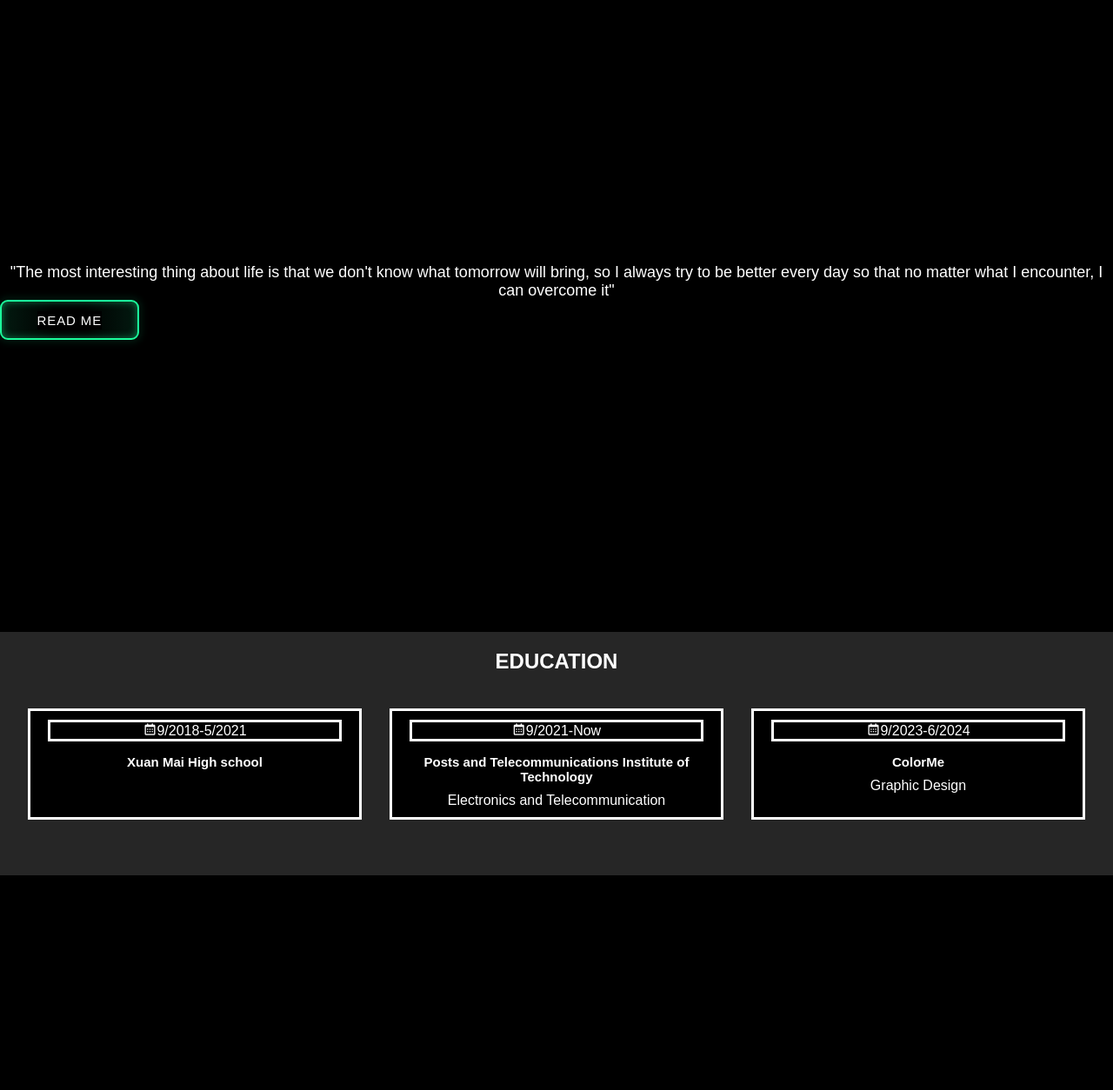
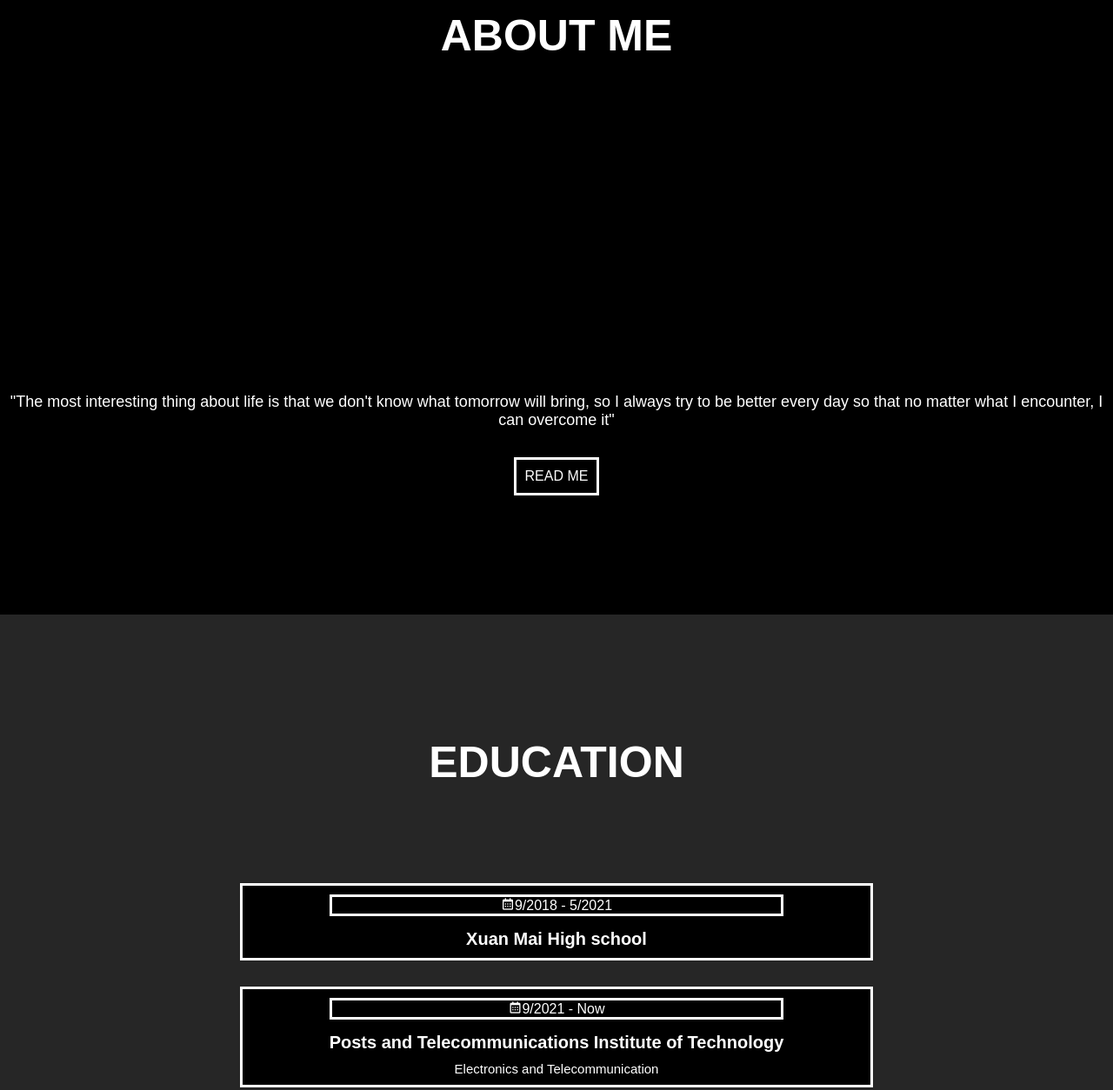
Before and after one commit to QTrung21/Software-technology-project, a plain HTML site: page B21DCVT432/index.html in a window 1280 px wide. Shown: the part 893-2147 px from the top of the page at 87% size. Before the commit the page ends 1900 px from the top, so only its background shows below. Drawn offline with nearby package versions, Linux system fonts and the light colour scheme.

Commit message:
update code

```diff
--- a/B21DCVT432/assets/css/style.css
+++ b/B21DCVT432/assets/css/style.css
@@ -5,6 +5,7 @@
   box-sizing: border-box;
   text-decoration: none;
   color: var(--text-color);
+  scroll-behavior: smooth;
   background-color: var(--bg-color)
 }
 
@@ -25,11 +26,11 @@ html{
   position: fixed;
   background-color: var(--bg-color);
   display: flex;
-  height: 75px;
   padding: 0px 5%;
   top: 0;
   left: 0;
   right: 0;
+  height: 75px;
   justify-content: space-between;
 }
 
@@ -120,7 +121,12 @@ html{
 /* About me */
 
 .about-me{
+  display: flex;
   justify-content: center;
+  align-items: center;
+  flex-direction: column;
+  gap: 2rem;
+  padding-bottom: 2rem;
   height: 100vh;
 }
 
@@ -128,7 +134,6 @@ html{
   text-transform: uppercase;
   text-align: center;
   font-size: 50px;
-  margin-top: 20px;
 }
 
 .about-me-content p{
@@ -137,68 +142,41 @@ html{
   font-size: 18px;
 }
 
-.about-me .button {
+.about-me-button{
   text-transform: uppercase;
-  display: inline-flex;
-  justify-content: center;
-  align-items: center;
-  --green: #1BFD9C;
-  font-size: 15px;
-  padding: 0.7em 2.7em;
-  letter-spacing: 0.06em;
-  position: relative;
-  font-family: inherit;
-  border-radius: 0.6em;
-  overflow: hidden;
-  transition: all 0.3s;
-  line-height: 1.4em;
-  border: 2px solid var(--green);
-  background: linear-gradient(to right, rgba(27, 253, 156, 0.1) 1%, transparent 40%,transparent 60% , rgba(27, 253, 156, 0.1) 100%);
-  color: var(--green);
-  box-shadow: inset 0 0 10px rgba(27, 253, 156, 0.4), 0 0 9px 3px rgba(27, 253, 156, 0.1);
+  border-style: solid;
+  padding: 10px;
 }
-
-.button:hover {
-  color: #82ffc9;
-  box-shadow: inset 0 0 10px rgba(27, 253, 156, 0.6), 0 0 9px 3px rgba(27, 253, 156, 0.2);
-}
-
-.button:before {
-  content: "";
-  position: absolute;
-  left: -4em;
-  width: 4em;
-  height: 100%;
-  top: 0;
-  transition: transform .4s ease-in-out;
-  background: linear-gradient(to right, transparent 1%, rgba(27, 253, 156, 0.1) 40%,rgba(27, 253, 156, 0.1) 60% , transparent 100%);
-}
-
-.button:hover:before {
-  transform: translateX(15em);
-}
-
 
 /* Education */
 
 .education{
   background-color: var(--bg-main-color);
-  height: 35vh;
+  display: flex;
+  justify-content: center;
+  align-items: center;
+  flex-direction: column;
+  height: 100vh;
+  gap: 5rem;
+}
+
+.education h1{
+  background-color: var(--bg-main-color);
+  text-align: center;
+  text-transform: uppercase;
+  padding-top: 30px;
+  font-size: 50px;
 }
 
 .edu{
   background-color: var(--bg-main-color);
-  margin-top: 40px;
-  display: flex;
-  justify-content: space-evenly;
 }
 
 .education-content{
   text-align: center;
-  justify-content: center;
-  flex-basis: 30%;
   border-style: solid;
-  padding: 10px 20px;
+  padding: 10px 100px;
+  margin-top: 30px;
 }
 
 .education-content .year{
@@ -207,16 +185,10 @@ html{
 
 .education-content h3{
   padding-top: 15px;
-  font-size: 15px;
+  font-size: 20px;
 }
 
 .education-content p{
   padding-top: 10px;
+  font-size: 15px;
 }
-
-.education h1{
-  background-color: var(--bg-main-color);
-  text-align: center;
-  text-transform: uppercase;
-  padding-top: 20px;
-}
--- a/B21DCVT432/index.html
+++ b/B21DCVT432/index.html
@@ -23,7 +23,7 @@
         </header>
 
         <main>
-          <section class="home">
+          <section class="home" id="home">
             <div class="home-content">
               <h1>Tran Quy Trung</h1>
               <h2>Welcome to my website</h2>
@@ -37,7 +37,7 @@
               <img src="">
             </div>
           </section>
-          <section class="about-me">
+          <section class="about-me" id="about-me">
             <h1>About me</h1>
             <div class="about-me-img">
               <img src="">
@@ -45,32 +45,32 @@
             <div class="about-me-content">
               <p>"The most interesting thing about life is that we don't know what tomorrow will bring, so I always try to be better every day so that no matter what I encounter, I can overcome it"</p>
             </div>
-            <div class="button">
+            <div class="about-me-button">
               <a href="#home">Read me</a>
             </div>
           </section>
-          <section class="education">
+          <section class="education" id="education">
             <h1>education</h1>
             <div class="edu">
               <div class="education-content">
-                <div class="year"><i class='bx bx-calendar'></i>9/2018-5/2021</div>
+                <div class="year"><i class='bx bx-calendar'></i>9/2018 - 5/2021</div>
                 <h3>Xuan Mai High school</h3>
               </div>
               <div class="education-content">
-                <div class="year"><i class='bx bx-calendar'></i>9/2021-Now</div>
+                <div class="year"><i class='bx bx-calendar'></i>9/2021 - Now</div>
                 <h3>Posts and Telecommunications Institute of Technology</h3>
                 <p>Electronics and Telecommunication</p>
               </div>
               <div class="education-content">
-                <div class="year"><i class='bx bx-calendar'></i>9/2023-6/2024</div>
+                <div class="year"><i class='bx bx-calendar'></i>9/2023 - 6/2024</div>
                 <h3>ColorMe</h3>
                 <p>Graphic Design</p>
               </div>
             </div>
           </section>
-          <section class="skills">
+          <section class="skills" id="skills">
           </section>
-          <section class="experience"></section>
+          <section class="experience" id="experience"></section>
           <section class="contact"></section>
         </main>
 
```
Also changed, not shown: Team code/index.html (+6 -1 lines), Team code/main.css (+30 -0 lines).
